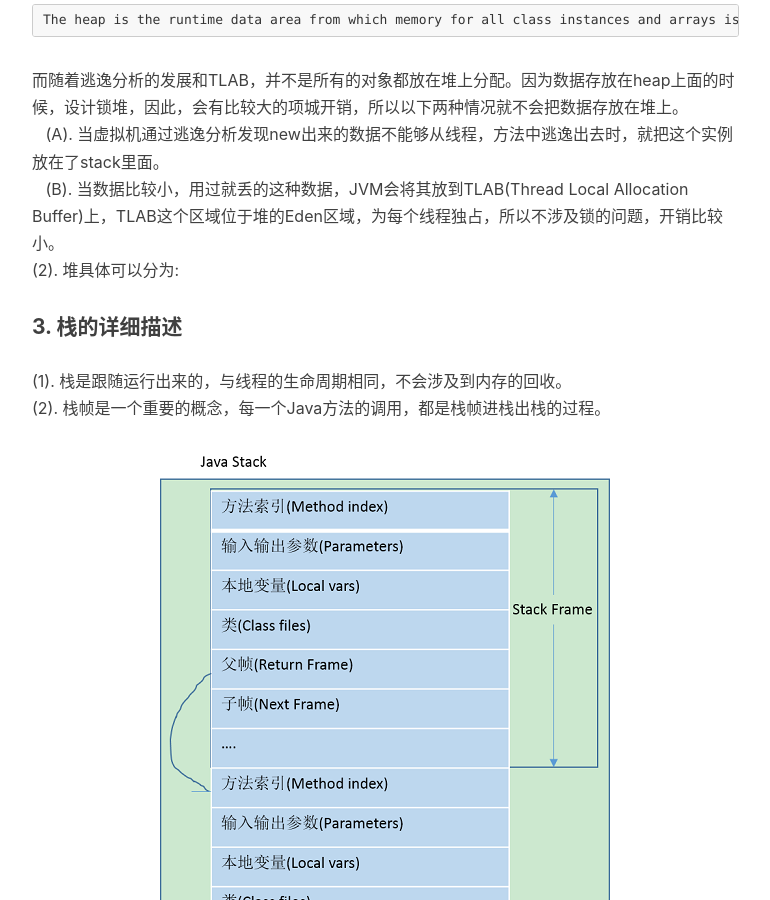
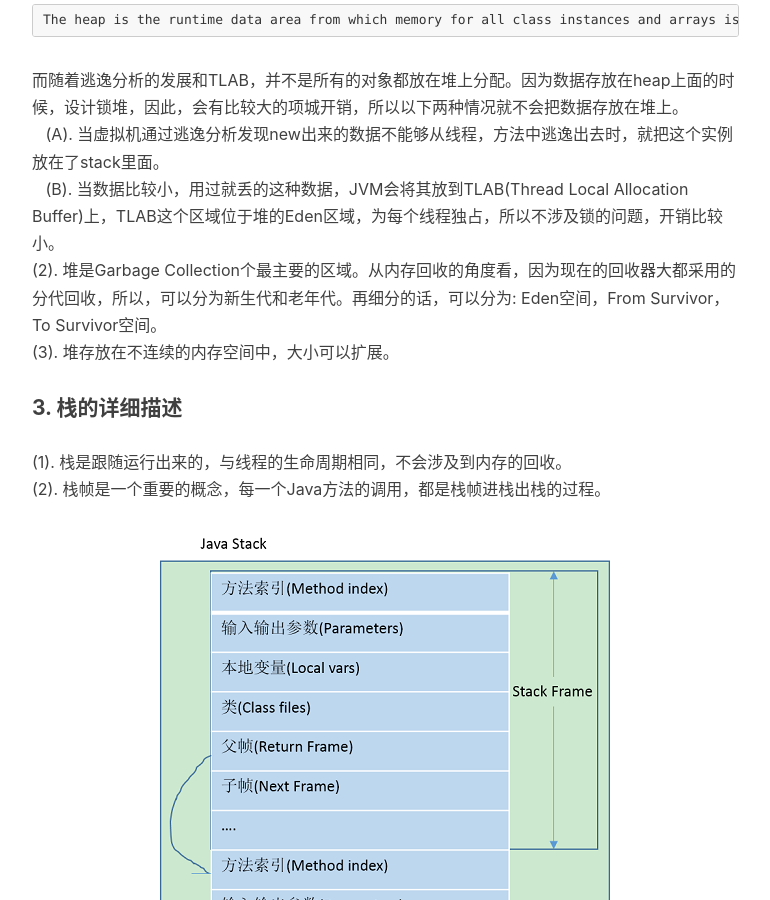
Before and after one commit to baiscjava/basicjava.github.io, a Jekyll site: the page built from _posts/2017-01-13-Java内存空间，即堆和栈的区别和使用.md, in a window 1280 px wide and 900 px high, scrolled down 1241 px. Shown: the whole window, without its empty margins (233-1003 px from the left). Built offline with Jekyll 4.4.1, drawn with Linux system fonts in a browser that asks for light colours; nearby versions of some CDN libraries; comment, search, counter and statistics services are not loaded.

Commit message:
Update 2017-01-13-Java内存空间，即堆和栈的区别和使用.md

```diff
--- a/_posts/2017-01-13-Java内存空间，即堆和栈的区别和使用.md
+++ b/_posts/2017-01-13-Java内存空间，即堆和栈的区别和使用.md
@@ -29,7 +29,8 @@ The heap is the runtime data area from which memory for all class instances and
 而随着逃逸分析的发展和TLAB，并不是所有的对象都放在堆上分配。因为数据存放在heap上面的时候，设计锁堆，因此，会有比较大的项城开销，所以以下两种情况就不会把数据存放在堆上。<br>
     (A). 当虚拟机通过逃逸分析发现new出来的数据不能够从线程，方法中逃逸出去时，就把这个实例放在了stack里面。<br>
     (B). 当数据比较小，用过就丢的这种数据，JVM会将其放到TLAB(Thread Local Allocation Buffer)上，TLAB这个区域位于堆的Eden区域，为每个线程独占，所以不涉及锁的问题，开销比较小。<br>
-(2). 堆具体可以分为:
+(2). 堆是Garbage Collection个最主要的区域。从内存回收的角度看，因为现在的回收器大都采用的分代回收，所以，可以分为新生代和老年代。再细分的话，可以分为: Eden空间，From Survivor，To Survivor空间。<br>
+(3). 堆存放在不连续的内存空间中，大小可以扩展。<br>
 #### 3. 栈的详细描述
 (1). 栈是跟随运行出来的，与线程的生命周期相同，不会涉及到内存的回收。<br>
 (2). 栈帧是一个重要的概念，每一个Java方法的调用，都是栈帧进栈出栈的过程。<br>
```
